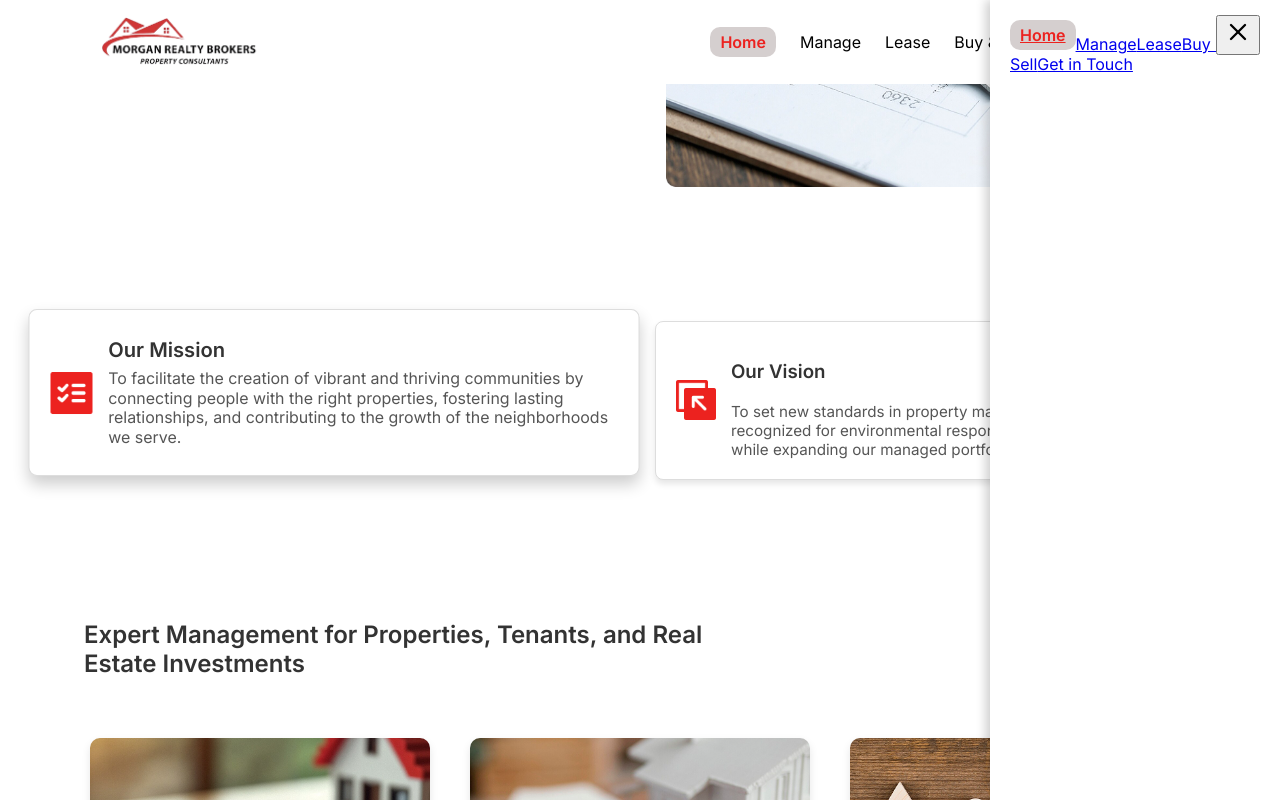
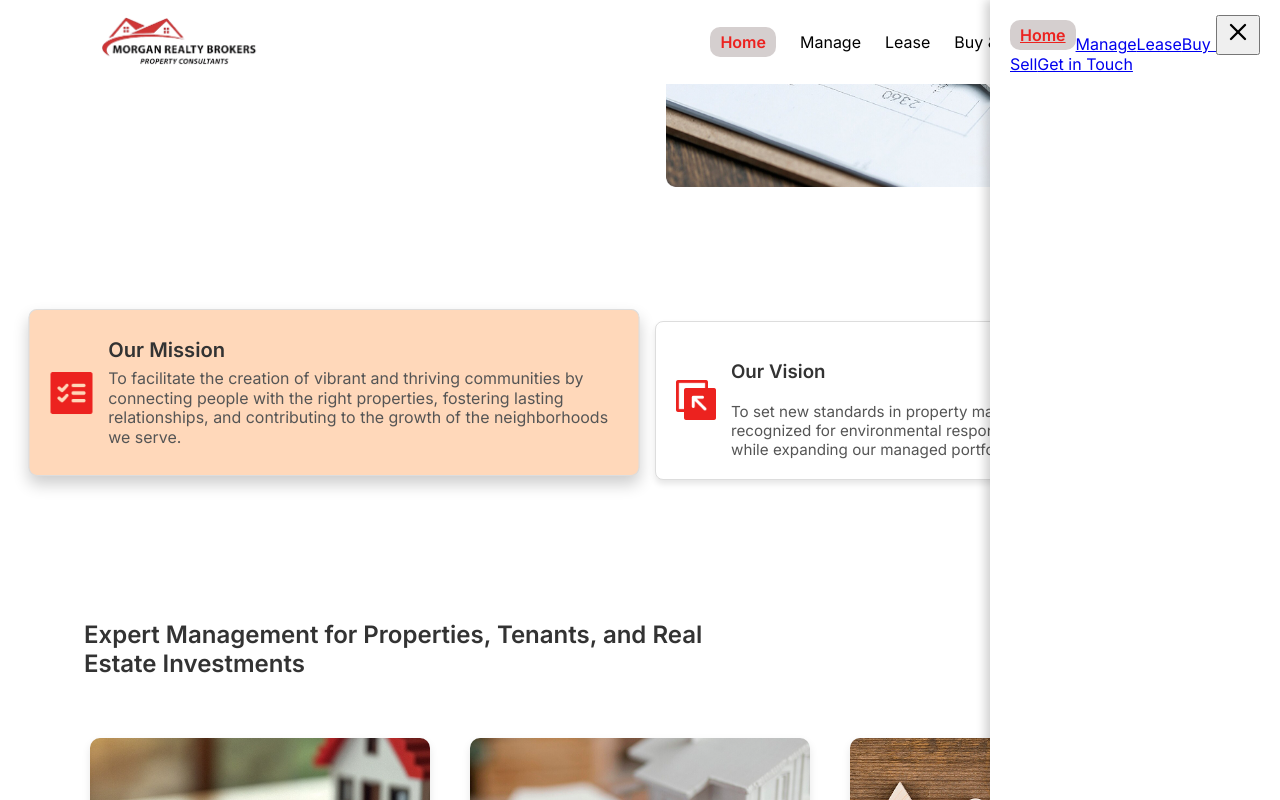
Before and after one commit to siembablessed/Morgan_Realty_Brokers, a React (Create React App) app: page / in a window 1280 px wide. In both pictures the pointer is over the element 334 px from the left and 1638 px from the top of the page. Shown: the part 1238-2038 px from the top of the page. Built offline with nearby package versions, Linux system fonts and the light colour scheme.

Commit message:
added: majour design revamp

```diff
--- a/src/styles/mission.css
+++ b/src/styles/mission.css
@@ -7,6 +7,7 @@
 }
 
 .carded {
+    cursor: pointer;
     display: flex;
     align-items: center;
     background: white;
@@ -18,8 +19,8 @@
     transition: transform 0.3s ease, box-shadow 0.3s ease;
 }
 
-/* Hover animation */
 .carded:hover {
+    background-color: rgb(255, 216, 186);
     transform: translateY(-8px) scale(1.05);
     box-shadow: 0 8px 15px rgba(0, 0, 0, 0.2);
 }
```
